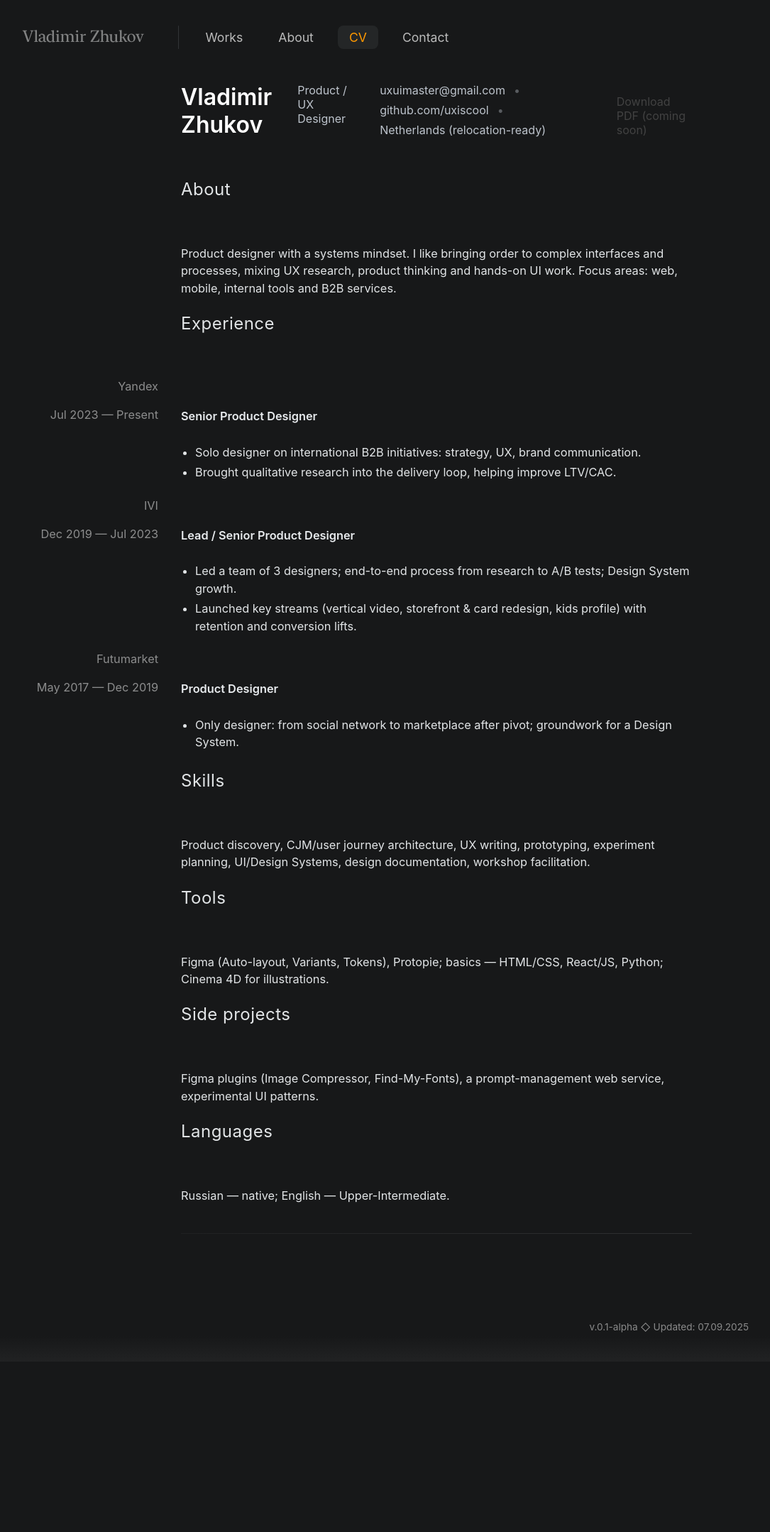
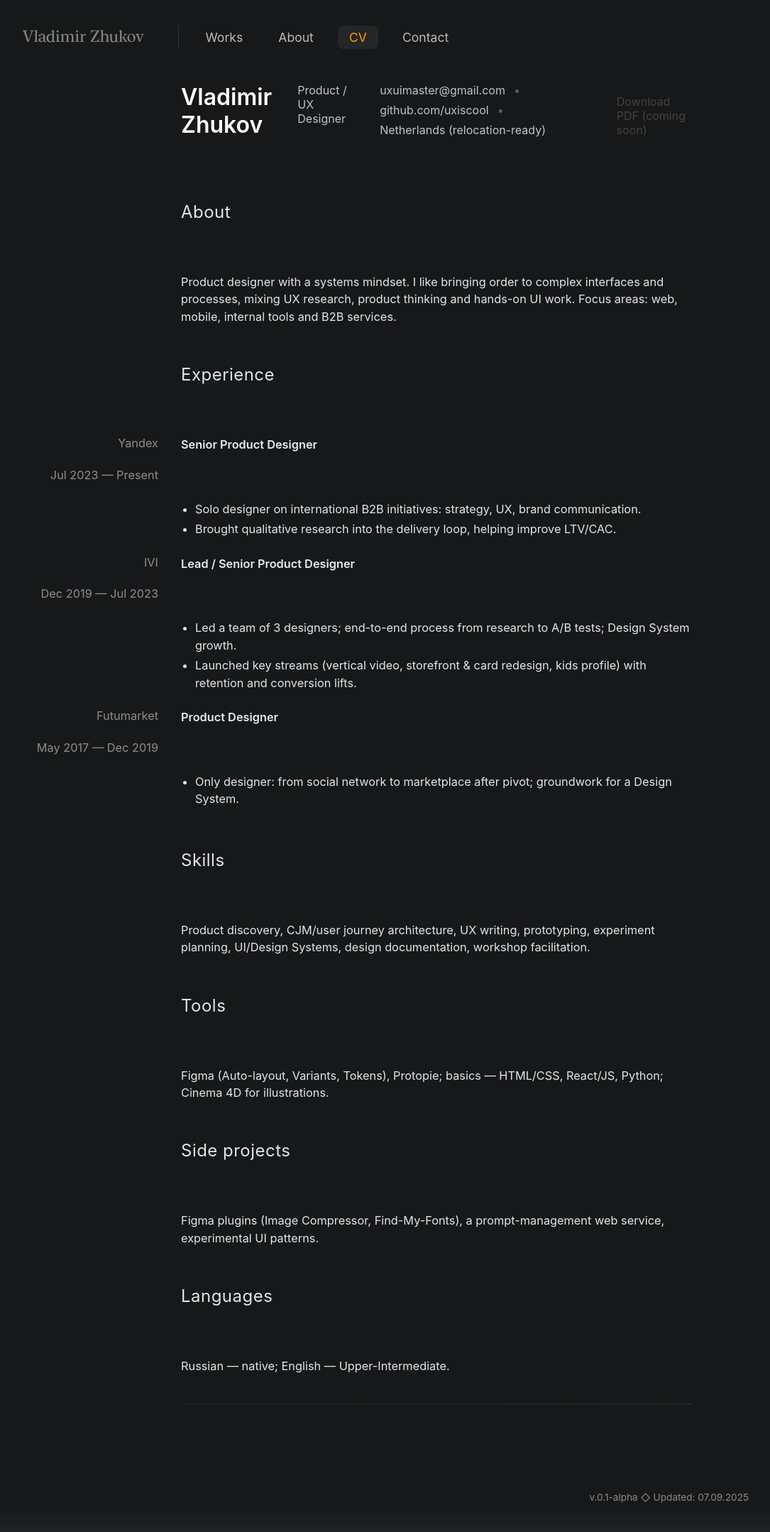
Before and after one commit to uxiscool/experience, a Jekyll site: the page built from cv.md, in a window 1280 px wide. Shown: the whole page at 71% size, without its empty margins (25-1110 px from the left). Built offline with Jekyll 4.4.1, drawn with Linux system fonts in a browser that asks for light colours; before the commit the page ends 1918 px from its top, so only the background shows below that.

Commit message:
Add files via upload

```diff
--- a/css/main.css
+++ b/css/main.css
@@ -1062,3 +1062,8 @@ body.mm-open{ overflow: hidden; }
     pointer-events: auto;
   }
 }
+/* CV: subheading с индивидуальными отступами */
+.cv-subheading{
+  /* типографика берётся из .subheading, здесь — только отступы */
+  padding: 2rem 0 0.5rem 0;
+}
--- a/cv.md
+++ b/cv.md
@@ -4,7 +4,7 @@ title: CV
 permalink: /cv/
 ---
 
-<div class="container"><!-- держимся базовой сетки сайта -->
+<div class="container">
 
   <header class="cv-head">
     <h1 class="cv-name">Vladimir Zhukov</h1>
@@ -22,12 +22,11 @@ permalink: /cv/
     </p>
   </header>
 
-  <!-- Двухколоночная сетка с «виртуальным» левым рейлом -->
   <section class="cv-grid">
 
     <!-- ABOUT -->
     <div class="cv-rail"></div>
-    <div class="cv-right"><h2 class="subheading">About</h2></div>
+    <div class="cv-right"><h2 class="subheading cv-subheading">About</h2></div>
 
     <div class="cv-rail"></div>
     <div class="cv-right">
@@ -36,15 +35,16 @@ permalink: /cv/
 
     <!-- EXPERIENCE -->
     <div class="cv-rail"></div>
-    <div class="cv-right"><h2 class="subheading">Experience</h2></div>
+    <div class="cv-right"><h2 class="subheading cv-subheading">Experience</h2></div>
 
     <!-- Job: Yandex -->
+    <!-- Строка 1: компания слева, роль справа -->
     <div class="cv-rail"><span class="cv-company">Yandex</span></div>
+    <div class="cv-right"><div class="cv-role">Senior Product Designer</div></div>
+    <!-- Строка 2: даты слева, справа пусто -->
+    <div class="cv-rail"><span class="cv-dates">Jul 2023 — Present</span></div>
     <div class="cv-right"></div>
-
-    <div class="cv-rail"><span class="cv-dates">Jul 2023 — Present</span></div>
-    <div class="cv-right"><div class="cv-role">Senior Product Designer</div></div>
-
+    <!-- Контент -->
     <div class="cv-rail"></div>
     <div class="cv-right">
       <ul class="cv-bullets">
@@ -55,11 +55,9 @@ permalink: /cv/
 
     <!-- Job: IVI -->
     <div class="cv-rail"><span class="cv-company">IVI</span></div>
+    <div class="cv-right"><div class="cv-role">Lead / Senior Product Designer</div></div>
+    <div class="cv-rail"><span class="cv-dates">Dec 2019 — Jul 2023</span></div>
     <div class="cv-right"></div>
-
-    <div class="cv-rail"><span class="cv-dates">Dec 2019 — Jul 2023</span></div>
-    <div class="cv-right"><div class="cv-role">Lead / Senior Product Designer</div></div>
-
     <div class="cv-rail"></div>
     <div class="cv-right">
       <ul class="cv-bullets">
@@ -70,11 +68,9 @@ permalink: /cv/
 
     <!-- Job: Futumarket -->
     <div class="cv-rail"><span class="cv-company">Futumarket</span></div>
+    <div class="cv-right"><div class="cv-role">Product Designer</div></div>
+    <div class="cv-rail"><span class="cv-dates">May 2017 — Dec 2019</span></div>
     <div class="cv-right"></div>
-
-    <div class="cv-rail"><span class="cv-dates">May 2017 — Dec 2019</span></div>
-    <div class="cv-right"><div class="cv-role">Product Designer</div></div>
-
     <div class="cv-rail"></div>
     <div class="cv-right">
       <ul class="cv-bullets">
@@ -84,7 +80,7 @@ permalink: /cv/
 
     <!-- SKILLS -->
     <div class="cv-rail"></div>
-    <div class="cv-right"><h2 class="subheading">Skills</h2></div>
+    <div class="cv-right"><h2 class="subheading cv-subheading">Skills</h2></div>
 
     <div class="cv-rail"></div>
     <div class="cv-right">
@@ -93,7 +89,7 @@ permalink: /cv/
 
     <!-- TOOLS -->
     <div class="cv-rail"></div>
-    <div class="cv-right"><h2 class="subheading">Tools</h2></div>
+    <div class="cv-right"><h2 class="subheading cv-subheading">Tools</h2></div>
 
     <div class="cv-rail"></div>
     <div class="cv-right">
@@ -102,7 +98,7 @@ permalink: /cv/
 
     <!-- SIDE PROJECTS -->
     <div class="cv-rail"></div>
-    <div class="cv-right"><h2 class="subheading">Side projects</h2></div>
+    <div class="cv-right"><h2 class="subheading cv-subheading">Side projects</h2></div>
 
     <div class="cv-rail"></div>
     <div class="cv-right">
@@ -111,7 +107,7 @@ permalink: /cv/
 
     <!-- LANGUAGES -->
     <div class="cv-rail"></div>
-    <div class="cv-right"><h2 class="subheading">Languages</h2></div>
+    <div class="cv-right"><h2 class="subheading cv-subheading">Languages</h2></div>
 
     <div class="cv-rail"></div>
     <div class="cv-right">
```
